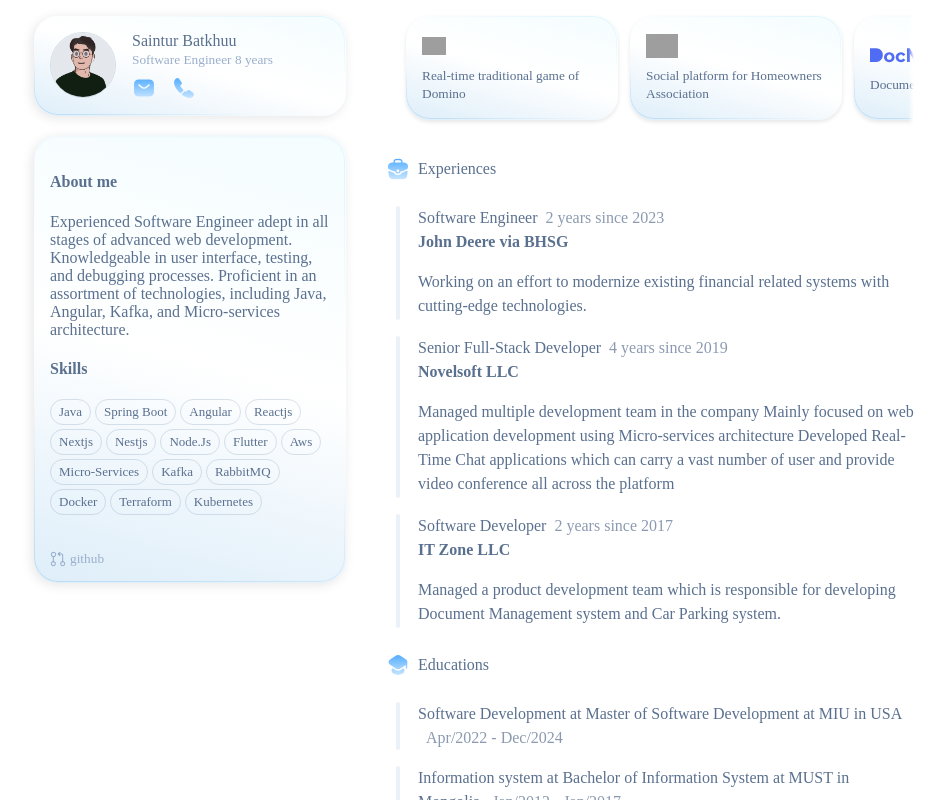
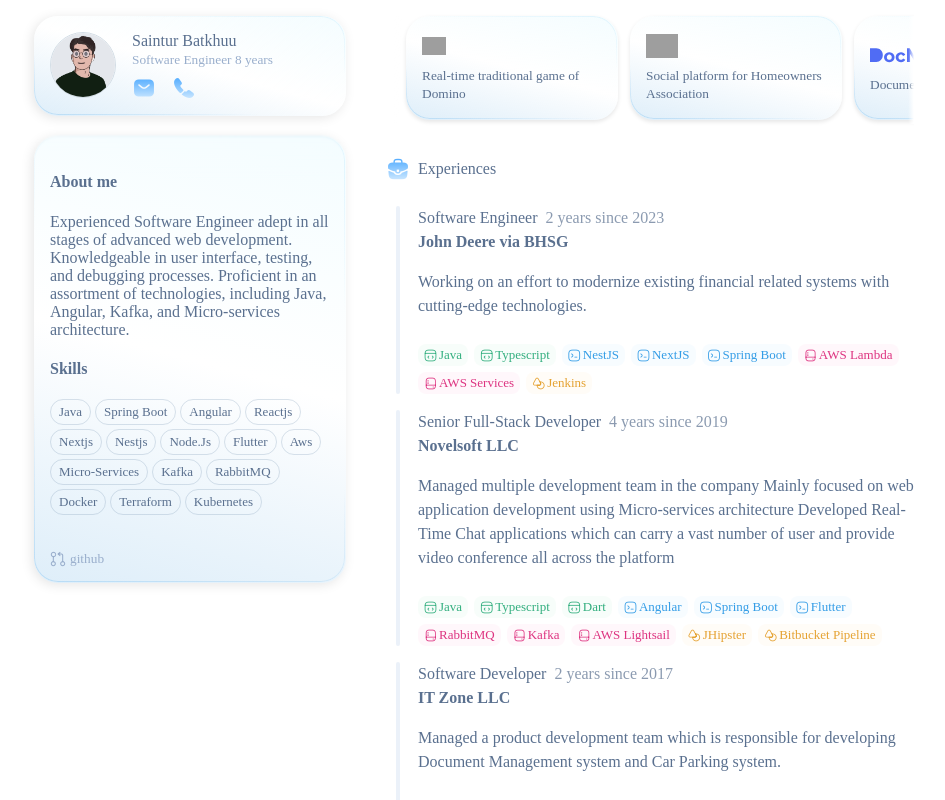
Before and after one commit to saintur/resume, an Angular app: page / in a window 1280 px wide. Shown: the whole page, without its empty margins (162-1107 px from the left). Built offline with nearby package versions, Linux system fonts and the light colour scheme; grey boxes are pictures that could not be loaded; a web font is replaced by a local one.

Commit message:
tags added

```diff
--- a/src/app/app.component.html
+++ b/src/app/app.component.html
@@ -80,7 +80,23 @@
                                         since {{ item.since }}</label></div>
                                     <h4>{{ item.where }}</h4>
                                     <p class="light">{{ item.description }}</p>
+                                    <br/>
+                                    <div class="tags">
+                                        @for(tag of item.tags; track tag) {
+                                            <span class="tag {{tag.type}}">
+                                            @switch (tag.type) {
+                                                @case ('language') { <i class="ist-code-1"></i> }
+                                                @case ('framework') { <i class="ist-code"></i> }
+                                                @case ('infrastructure') { <i class="ist-external-drive"></i> }
+                                                @case ('tool') { <i class="ist-shapes"></i> }
+                                                @default { <i class="ist-tag"></i> }
+                                            }
+                                                {{tag.value}}
+                                        </span>
+                                        }
+                                    </div>
                                 </div>
+
                             }
                         </div>
                     </div>
--- a/src/app/app.component.ts
+++ b/src/app/app.component.ts
@@ -1,4 +1,4 @@
-import { Component } from '@angular/core';
+import {Component} from '@angular/core';
 
 @Component({
   selector: 'app-root',
@@ -32,7 +32,16 @@ export class AppComponent {
       period: `${new Date().getFullYear() - 2023} years`,
       to: '',
       description: 'Working on an effort to modernize existing financial related systems with cutting-edge technologies. ',
-      tags: ['Javascript', 'NextJS', 'NodeJS', 'AWS Lambda', 'AWS Services', 'Kafka', 'Real-Time']
+      tags: [{type: 'language', value: 'Java'}, {type: 'language', value: 'Typescript'}, {
+        type: 'framework',
+        value: 'NestJS'
+      }, {type: 'framework', value: 'NextJS'}, {type: 'framework', value: 'Spring Boot'}, {
+        type: 'infrastructure',
+        value: 'AWS Lambda'
+      }, {type: 'infrastructure', value: 'AWS Services'}, {
+        type: 'tool',
+        value: 'Jenkins'
+      }]
     },
     {
       id: 1,
@@ -45,7 +54,25 @@ export class AppComponent {
       description: 'Managed multiple development team in the company\n' +
         'Mainly focused on web application development using Micro-services architecture\n' +
         'Developed Real-Time Chat applications which can carry a vast number of user and provide video conference all across the platform',
-      tags: ['Java', 'Javascript', 'Angular', 'Spring Boot', 'RabbitMQ', 'Kafka', 'Real-Time']
+      tags: [{type: 'language', value: 'Java'}, {type: 'language', value: 'Typescript'}, {
+        type: 'language',
+        value: 'Dart'
+      }, {
+        type: 'framework',
+        value: 'Angular'
+      }, {type: 'framework', value: 'Spring Boot'}, {type: 'framework', value: 'Flutter'}, {
+        type: 'infrastructure',
+        value: 'RabbitMQ'
+      }, {
+        type: 'infrastructure',
+        value: 'Kafka'
+      }, {type: 'infrastructure', value: 'AWS Lightsail'}, {
+        type: 'tool',
+        value: 'JHipster'
+      }, {
+        type: 'tool',
+        value: 'Bitbucket Pipeline'
+      }]
     },
     {
       id: 2,
@@ -56,7 +83,13 @@ export class AppComponent {
       period: `${2019 - 2017} years`,
       to: 'Dec/2019',
       description: 'Managed a product development team which is responsible for developing Document Management system and Car Parking system. ',
-      tags: ['Java', 'Javascript', 'Angular', 'Spring Boot', 'Dahua Technology', 'Tesseract']
+      tags: [{type: 'language', value: 'Java'}, {type: 'language', value: 'Typescript'}, {
+        type: 'framework',
+        value: 'Angular'
+      }, {type: 'framework', value: 'Spring Boot'}, {type: 'tool', value: 'Dahua Technology'}, {
+        type: 'tool',
+        value: 'Tesseract'
+      }]
     },
     // {
     //   id: 3,
@@ -226,9 +259,7 @@ export class AppComponent {
       position: 'Software Engineer',
       where: 'John Deere Financial',
       logo: 'https://1000logos.net/wp-content/uploads/2017/03/John-Deere-Logo.png',
-      technologies: [
-
-      ],
+      technologies: [],
       responsibilities: [
         'Developing and implementing front web application using React JS, HTML5, CSS, SASS, SCSS, Javascript, NodeJS, Express with version control like Bitbucket, GitHub, Gitlab, IDEs like Visual Studio Code and Linux terminal interface. ',
         'Understanding state management patterns like Redux, Hooks and other patterns related to Javascript Frameworks',
--- a/src/styles.css
+++ b/src/styles.css
@@ -558,3 +558,40 @@ p.light {
         height: 180px;
     }
 }
+
+.tags {
+    display: flex;
+    flex-wrap: wrap;
+    gap: 6px;
+    .tag {
+        display: flex;
+        align-items: center;
+        gap: 2px;
+        font-size: 13px;
+        /*border: 1px solid;*/
+        padding: 0 6px;
+        border-radius: 8px;
+        line-height: 22px;
+        font-weight: 300;
+
+        &.tool {
+            color: rgba(222, 140, 0, 0.8);
+            background: rgba(255, 165, 0, 0.03);
+        }
+
+        &.framework {
+            color: rgba(0, 133, 224, 0.8);
+            background: rgba(24, 159, 255, 0.03);
+        }
+
+        &.language {
+            color: rgba(0, 155, 96, 0.8);
+            background: rgba(0, 180, 87, 0.03);
+        }
+
+        &.infrastructure {
+            color: rgba(213, 1, 97, 0.8);
+            background: rgba(255, 12, 123, 0.03);
+        }
+    }
+}
```
